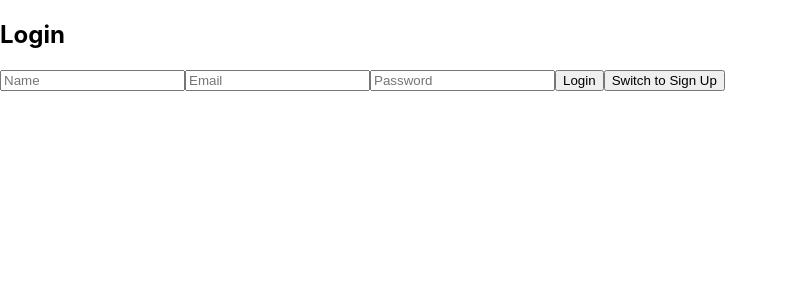
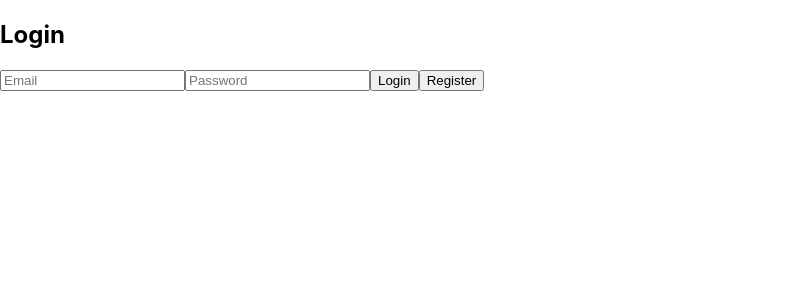
Before and after one commit to WanjaNjunge/Phase-3-Project-FE, a React (Create React App) app in the folder movie-review/: page / in a window 1280 px wide. Shown: the top 300 px of the page, without its empty margins (0-788 px from the left). Built offline with nearby package versions, Linux system fonts and the light colour scheme.

Commit message:
some changes to login

```diff
--- a/movie-review/src/components/LoginForm.js
+++ b/movie-review/src/components/LoginForm.js
@@ -1,80 +1,86 @@
-import React, { useState } from "react";
-import { login, signUp } from "../api";
+import React, { useState } from 'react';
 
-const LoginForm = ({ onLogin }) => {
-  const [formType, setFormType] = useState("login");
-  const [name, setName] = useState("");
-  const [email, setEmail] = useState("");
-  const [password, setPassword] = useState("");
-  const [confirmPassword, setConfirmPassword] = useState(""); // Add this line
+const LoginForm = () => {
+  const [email, setEmail] = useState('');
+  const [password, setPassword] = useState('');
+  const [message, setMessage] = useState('');
 
-  const handleSubmit = (e) => {
-    e.preventDefault();
-    if (formType === "login") {
-      login(name, email, password)
-        .then((user) => {
-          // Handle successful login
-          onLogin(user);
-        })
-        .catch((error) => {
-          // Handle login error
-          console.error("Login error:", error);
+  const handleLogin = async () => {
+    try {
+      // Send a POST request to the login endpoint with user credentials
+      const response = await fetch('http://localhost:9292/login', {
+        method: 'POST',
+        headers: {
+          'Content-Type': 'application/json',
+        },
+        body: JSON.stringify({ email, password }),
       });
-    } else if (formType === "signup") {
-      signUp(name, email, password)
-        .then((user) => {
-          // Handle successful sign-up
-          onLogin(user);
-        })
-        .catch((error) => {
-          // Handle sign-up error
-          console.error("Sign-up error:", error);
+
+      const data = await response.json();
+      console.log('Login response data:', data); // Log the response data
+
+      if (response.ok) {
+        // Login successful, perform necessary actions (e.g., store authentication token)
+        console.log('Login successful');
+        setMessage('Login successful');
+      } else {
+        // Login failed, display error message
+        console.log('Login failed:', data.message);
+        setMessage('Login failed');
+      }
+    } catch (error) {
+      console.log('Error:', error.message);
+      setMessage('An error occurred');
+    }
+  };
+
+  const handleRegister = async () => {
+    try {
+      // Send a POST request to the register endpoint with user credentials
+      const response = await fetch('http://localhost:9292/register', {
+        method: 'POST',
+        headers: {
+          'Content-Type': 'application/json',
+        },
+        body: JSON.stringify({ email, password }),
       });
+
+      const data = await response.json();
+      console.log('Register response data:', data); // Log the response data
+
+      if (response.ok) {
+        // Registration successful, perform necessary actions
+        console.log('Registration successful');
+        setMessage('Registration successful');
+      } else {
+        // Registration failed, display error message
+        console.log('Registration failed:', data.message);
+        setMessage('Registration failed');
+      }
+    } catch (error) {
+      console.log('Error:', error.message);
+      setMessage('An error occurred');
     }
   };
 
   return (
     <div>
-      <h2>{formType === "login" ? "Login" : "Sign Up"}</h2>
-      <form onSubmit={handleSubmit}>
-        {/* Form fields */}
-        <input
-          type="name"
-          value={name}
-          onChange={(e) => setName(e.target.value)}
-          placeholder="Name"
-          required
-        />
+      <h2>Login</h2>
       <input
         type="email"
+        placeholder="Email"
         value={email}
         onChange={(e) => setEmail(e.target.value)}
-          placeholder="Email"
-          required
       />
       <input
         type="password"
+        placeholder="Password"
         value={password}
         onChange={(e) => setPassword(e.target.value)}
-          placeholder="Password"
-          required
       />
-        {/* Additional form fields for sign-up */}
-        {formType === "signup" && (
-          <input
-            type="password"
-            value={confirmPassword}
-            onChange={(e) => setConfirmPassword(e.target.value)}
-            placeholder="Confirm Password"
-            required
-          />
-        )}
-        {/* Form buttons */}
-        <button type="submit">{formType === "login" ? "Login" : "Sign Up"}</button>
-        <button type="button" onClick={() => setFormType(formType === "login" ? "signup" : "login")}>
-          {formType === "login" ? "Switch to Sign Up" : "Switch to Login"}
-        </button>
-      </form>
+      <button onClick={handleLogin}>Login</button>
+      <button onClick={handleRegister}>Register</button>
+      <p>{message}</p>
     </div>
   );
 };
```
Also changed, not shown: 1 other file (tests, documents, lock files or other folders). Lines whose indentation alone changed are shown as unchanged.
